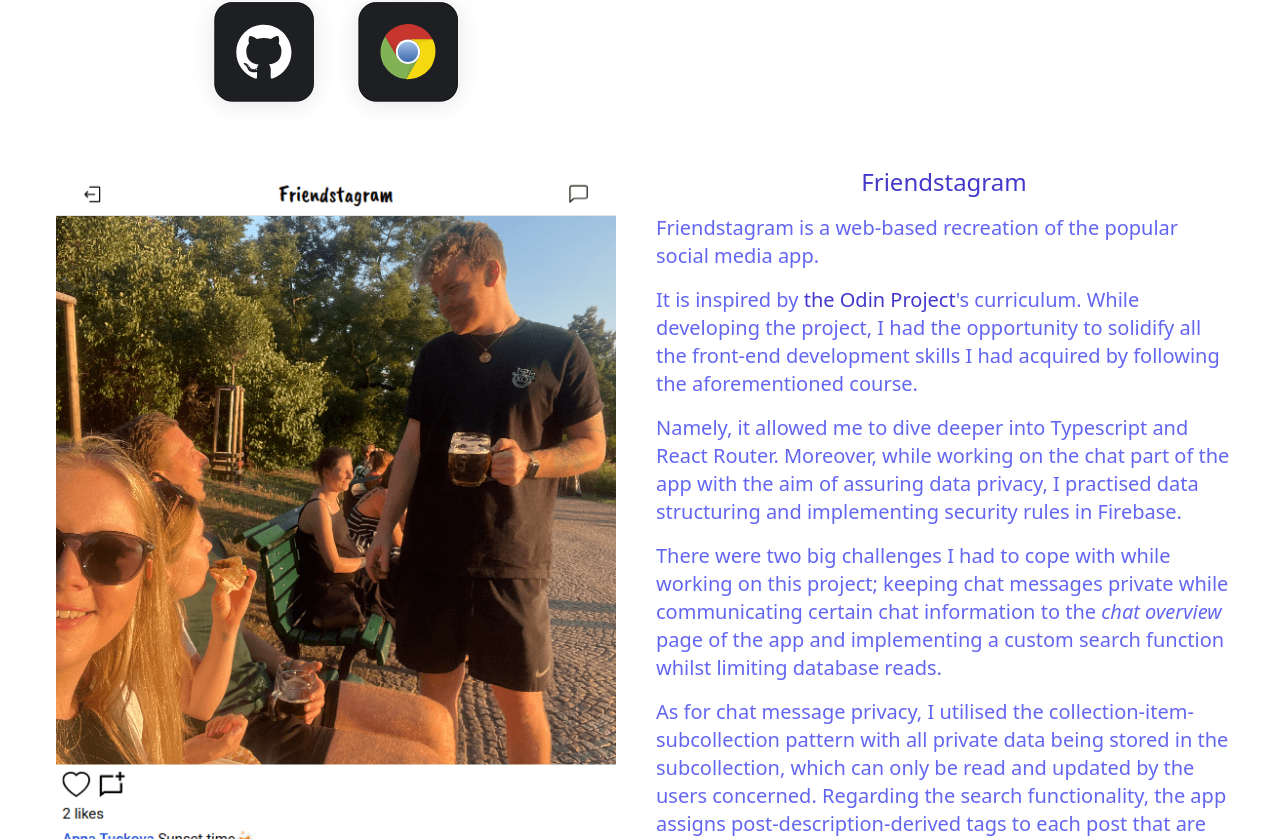
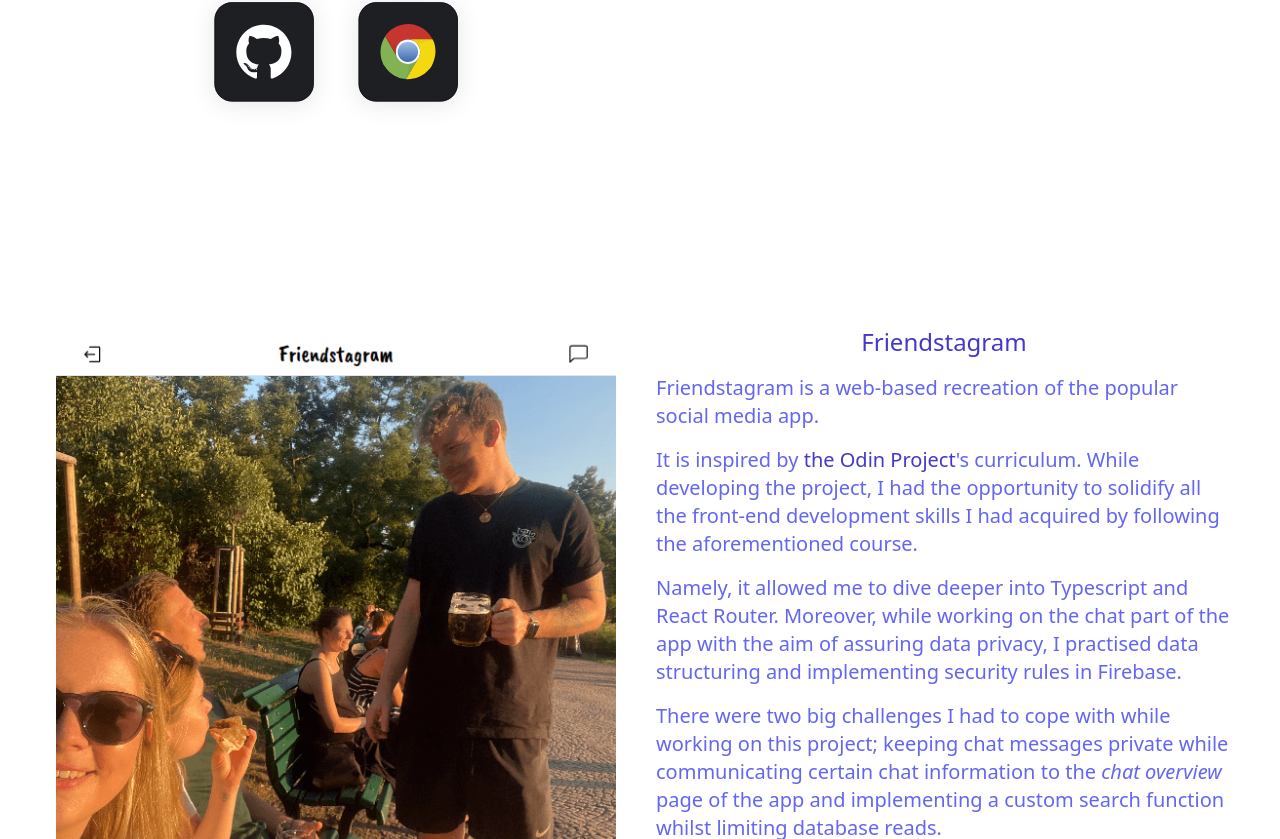
Before and after one commit to OndraSvec/portfolio, a React (Vite) app: page / in a window 1280 px wide. Shown: the part 3361-4200 px from the top of the page. Built offline with nearby package versions, Linux system fonts and the light colour scheme.

Commit message:
Add margin bottom to projects

```diff
--- a/src/components/ProjectContainer.jsx
+++ b/src/components/ProjectContainer.jsx
@@ -1,7 +1,7 @@
 const ProjectContainer = ({ flexRowReversed = false, children }) => {
   return (
     <div
-      className={`flex flex-col sm:text-lg md:text-xl justify-center items-start gap-4 md:gap-6 lg:gap-8 ${
+      className={`flex flex-col mb-10 sm:text-lg sm:mb-16 md:text-xl md:mb-32 justify-center items-start gap-4 md:gap-6 lg:gap-8 lg:mb-40 ${
         flexRowReversed ? "lg:flex-row-reverse" : "lg:flex-row"
       }`}
     >
```
Also changed, not shown: 1 other file (tests, documents, lock files or other folders).
